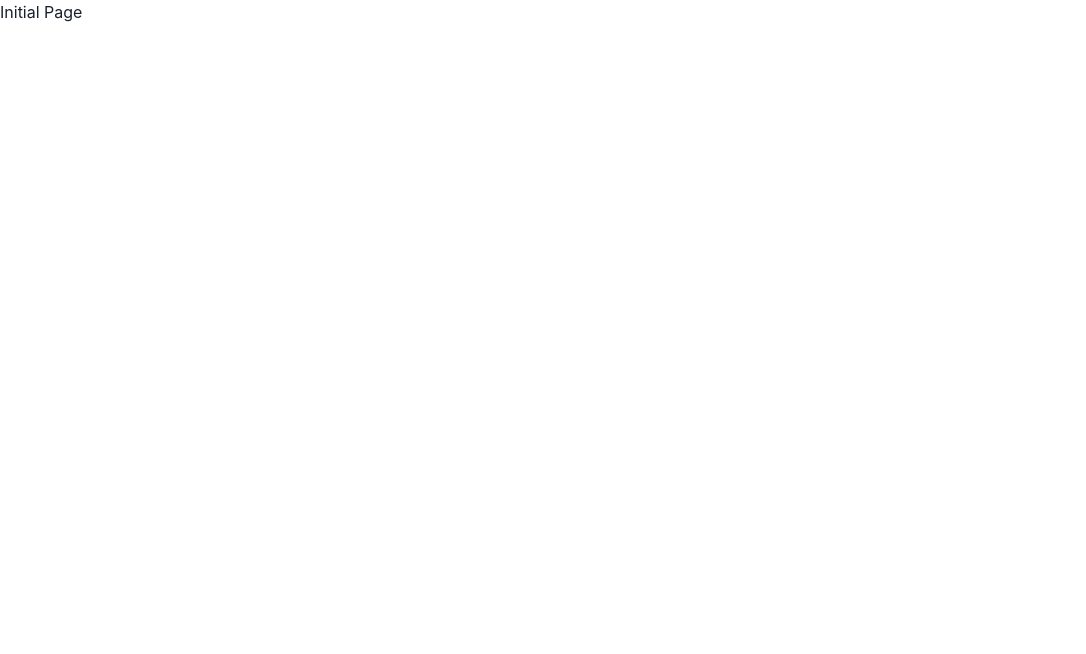
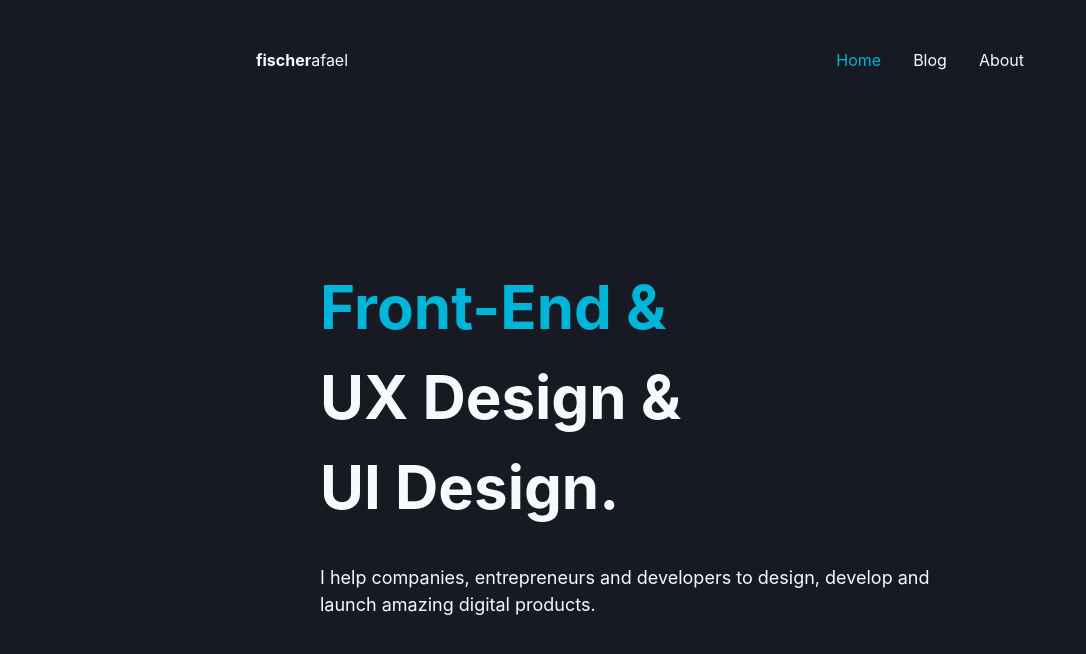
Before and after one commit to fischerafael/fischer-afael, a Next.js app: page / in a window 1280 px wide. Shown: the top 654 px of the page, without its empty margins (0-1086 px from the left). Built offline with nearby package versions, Linux system fonts and the light colour scheme.

Commit message:
add landing page

```diff
--- a/pages/index.tsx
+++ b/pages/index.tsx
@@ -1,5 +1,7 @@
+import { PageHome } from "../src/pages/home";
+
 const index = () => {
-  return <div>Initial Page</div>;
+  return <PageHome />;
 };
 
 export default index;
--- /dev/null
+++ b/src/pages/home/index.tsx
@@ -0,0 +1,76 @@
+import { Avatar, Flex, HStack, Text, VStack } from "@chakra-ui/react";
+import { useRouter } from "next/router";
+import { Header } from "../../components/organisms/Header";
+import { IPostRes } from "../../interfaces";
+
+export const PageHome = ({ posts }: { posts: IPostRes[] }) => {
+  return (
+    <Flex
+      w="full"
+      minH="100vh"
+      bg="gray.900"
+      color="gray.50"
+      justify="center"
+      align="flex-start"
+      px="4"
+      pb="8"
+    >
+      <VStack w="full" maxW="container.md" h="full" spacing="0">
+        <Header />
+        <VStack
+          w="full"
+          justify="center"
+          maxW="container.sm"
+          align="center"
+          h="80vh"
+          spacing="8"
+        >
+          <VStack spacing="0" w="full" align="left">
+            <Text fontWeight="bold" fontSize="6xl" color="cyan.500">
+              Front-End &
+            </Text>
+            <Text fontWeight="bold" fontSize="6xl">
+              UX Design &
+            </Text>
+            <Text fontWeight="bold" fontSize="6xl">
+              UI Design.
+            </Text>
+          </VStack>
+          <Text fontSize="lg">
+            I help companies, entrepreneurs and developers to design, develop
+            and launch amazing digital products.
+          </Text>
+        </VStack>
+      </VStack>
+    </Flex>
+  );
+};
+
+interface IBlogCard {
+  postTitle: string;
+  slug: string;
+  date: string;
+}
+
+const BlogCard = ({ postTitle, date, slug }: IBlogCard) => {
+  const { push } = useRouter();
+  return (
+    <HStack
+      w="full"
+      bg="gray.800"
+      p="8"
+      spacing="8"
+      _hover={{ shadow: "xl", cursor: "pointer" }}
+      onClick={() => push(`/blog/${slug}`)}
+    >
+      <Avatar bg="cyan.500" name={postTitle} color="white" size="lg" />
+      <VStack spacing="0" w="full" align="flex-start">
+        <Text fontWeight="bold" fontSize="xl">
+          {postTitle}
+        </Text>
+        <Text>{new Date(date).toLocaleDateString()}</Text>
+      </VStack>
+      <Text>{`>`}</Text>
+    </HStack>
+  );
+};
```
